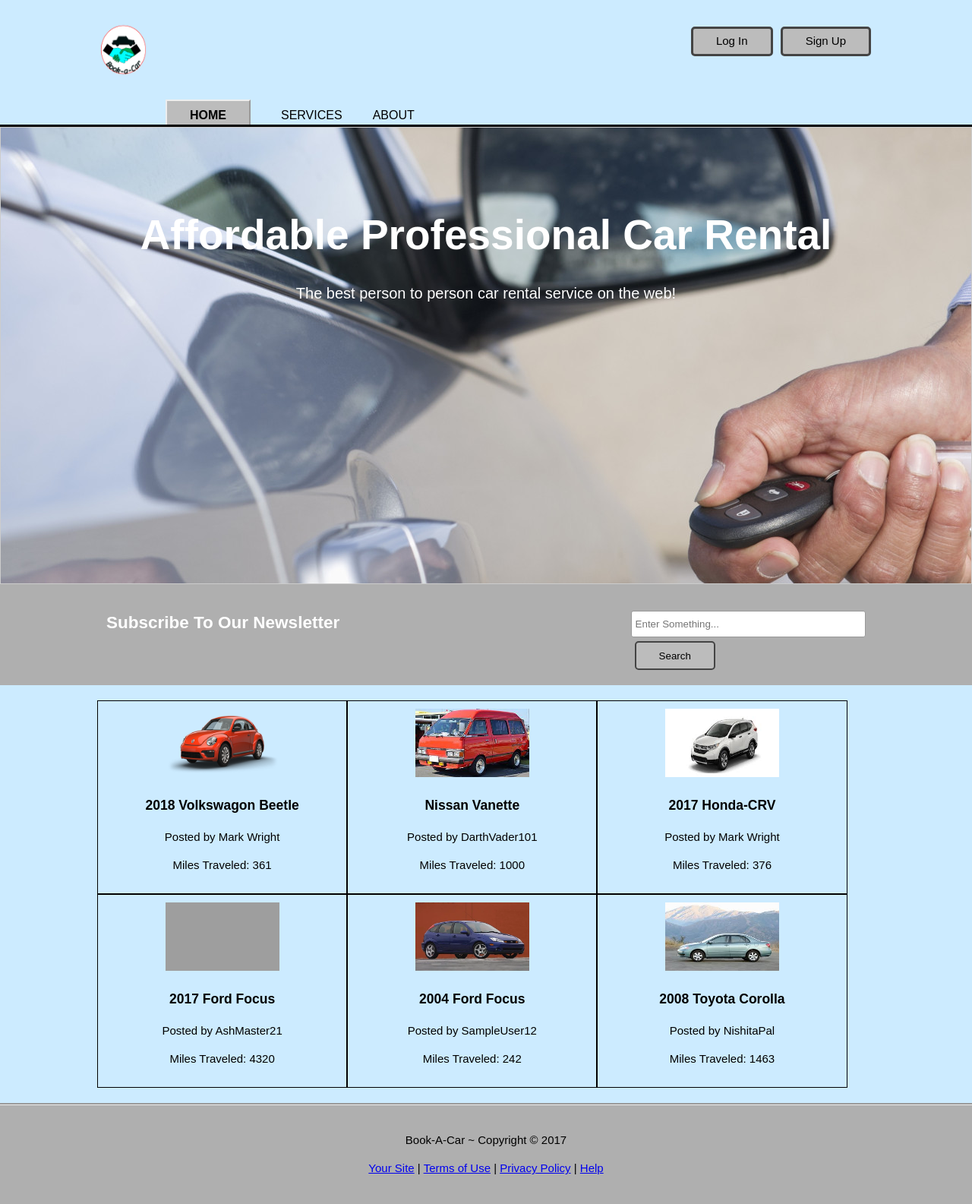
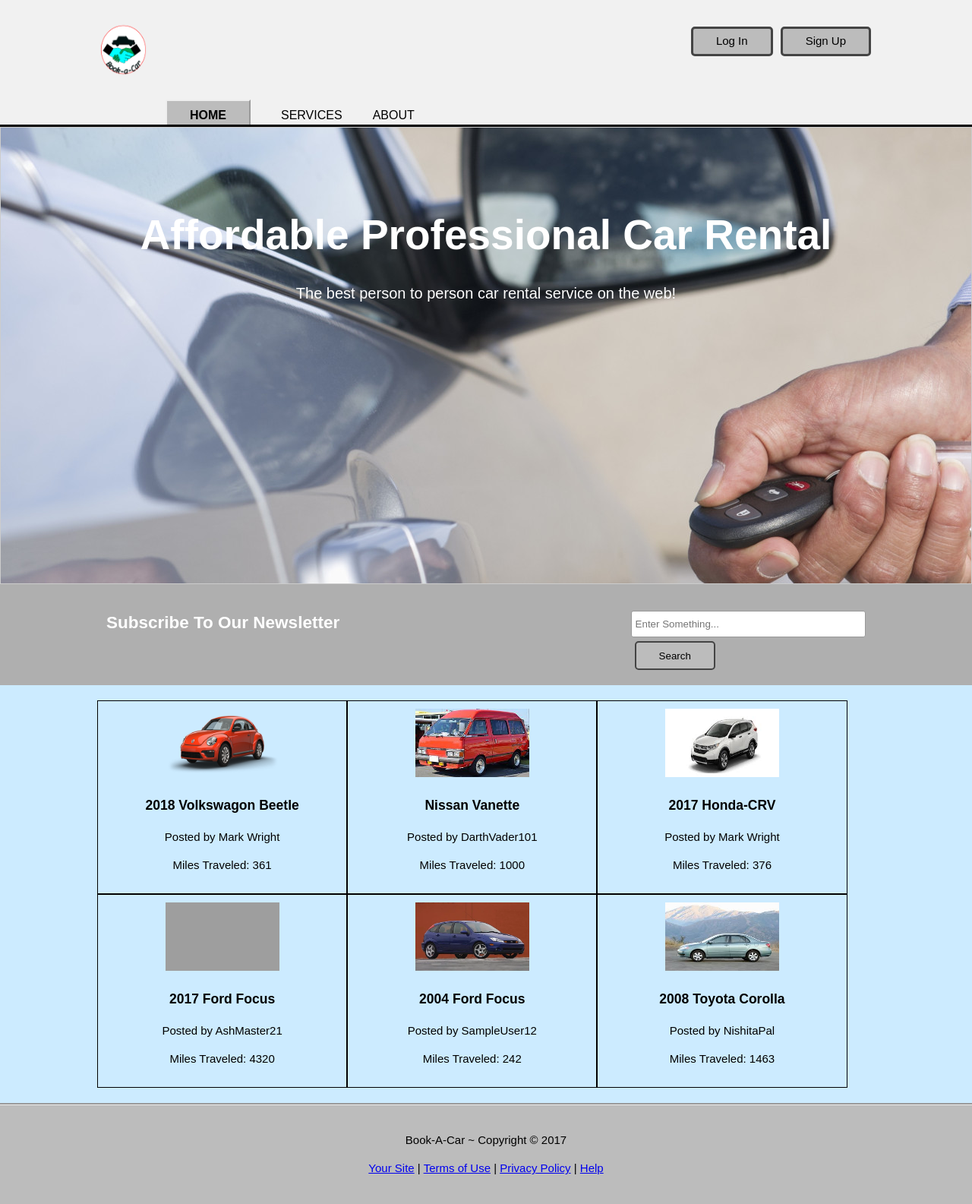
Before and after one commit to eyadamsuren1/Group-Project, a PHP site: page / in a window 1280 px wide. Shown: the whole page at 76% size. Run offline with PHP 8.4, Linux system fonts and the light colour scheme; some libraries are stand-ins or nearby versions; grey boxes are pictures that could not be loaded.

Commit message:
Revert "Background edits"
This reverts commit 2c9a0147c4f6f4732ea8709ef4a4e6da6eceb139.

```diff
--- a/CSC481_Project5/kacar/css/style.css
+++ b/CSC481_Project5/kacar/css/style.css
@@ -36,7 +36,7 @@ ul{
 
 /* Header **/
 header{
-    background-color:#ccebff;
+  background:#f1f1f1;
   color:#ffffff;
   padding-top:30px;
   min-height:70px;
@@ -183,7 +183,7 @@ footer{
   padding:20px;
   margin-top:20px;
   color:#000000;
-  background-color:#afafaf;
+  background-color:#bcbcbc;
   border-top-style: groove;
   text-align: center;
 }
```
